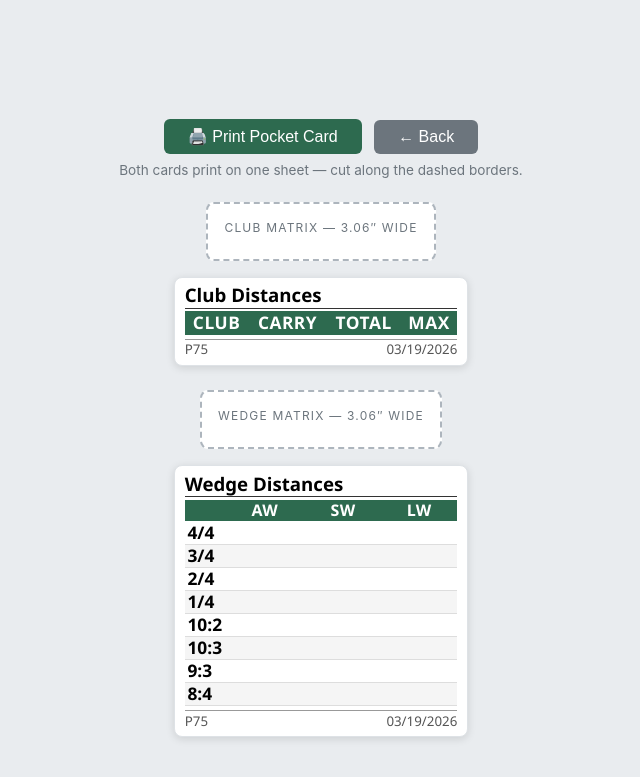
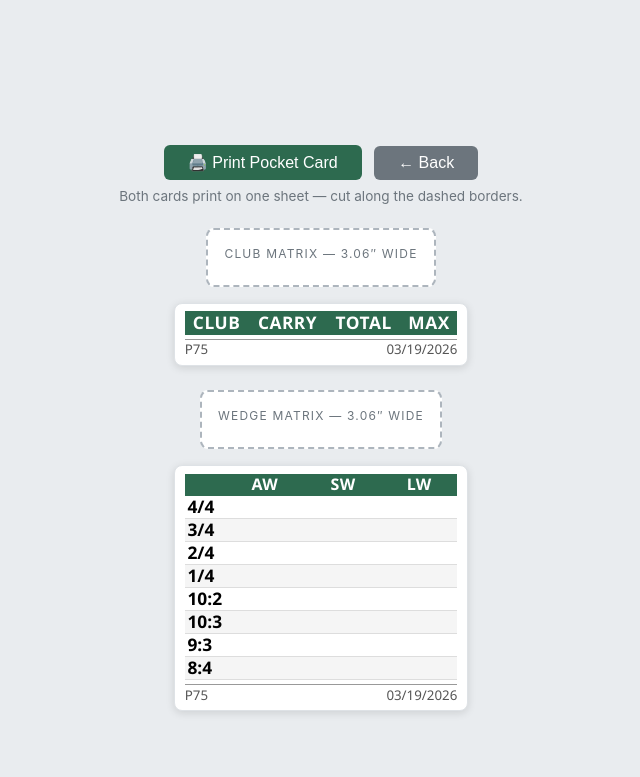
Before and after one commit to esabine/wedgematrix, a Flask app: page /print/pocket-card in a window 1280 px wide. Shown: the top 777 px of the page, without its empty margins (319-959 px from the left). Run offline with Flask 3, Linux system fonts and the light colour scheme; data comes from the database, SQL or seed files in the repository; data that the repository does not hold is empty.

Commit message:
fix: remove Club Distances heading from print card
Removed card-header-row from both club and wedge cards in print_card.html.
The footer row already shows percentile + date, making the header redundant.
User requested this removal multiple times.

Co-authored-by: Copilot <223556219+Copilot@users.noreply.github.com>

```diff
--- a/templates/print_card.html
+++ b/templates/print_card.html
@@ -73,10 +73,6 @@
         <div class="card-label">Club Matrix — 3.06″ wide</div>
     </div>
     <div class="pocket-card" id="club-card">
-        <div class="card-header-row">
-            <span class="player-name">{{ player_name or 'Club Distances' }}</span>
-            <span class="card-date">{{ card_date or '' }}</span>
-        </div>
         <table class="pocket-table">
             <thead>
                 <tr>
@@ -108,10 +104,6 @@
         <div class="card-label">Wedge Matrix — 3.06″ wide</div>
     </div>
     <div class="pocket-card" id="wedge-card">
-        <div class="card-header-row">
-            <span class="player-name">{{ player_name or 'Wedge Distances' }}</span>
-            <span class="card-date">{{ card_date or '' }}</span>
-        </div>
         <table class="pocket-table">
             <thead>
                 <tr>
```
